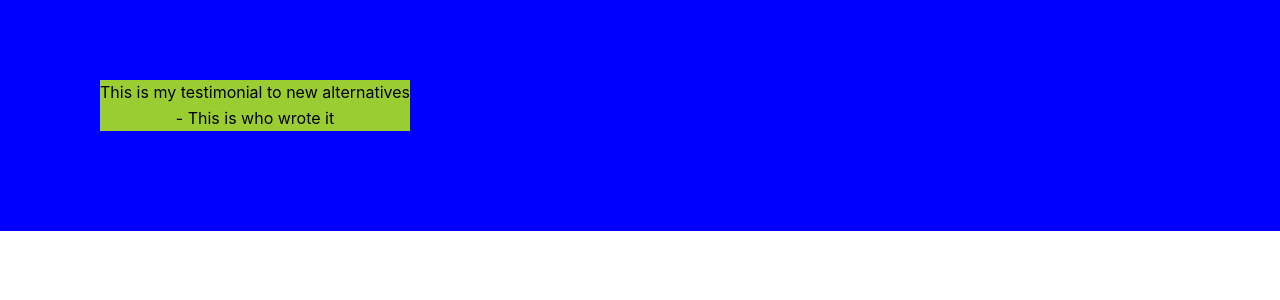
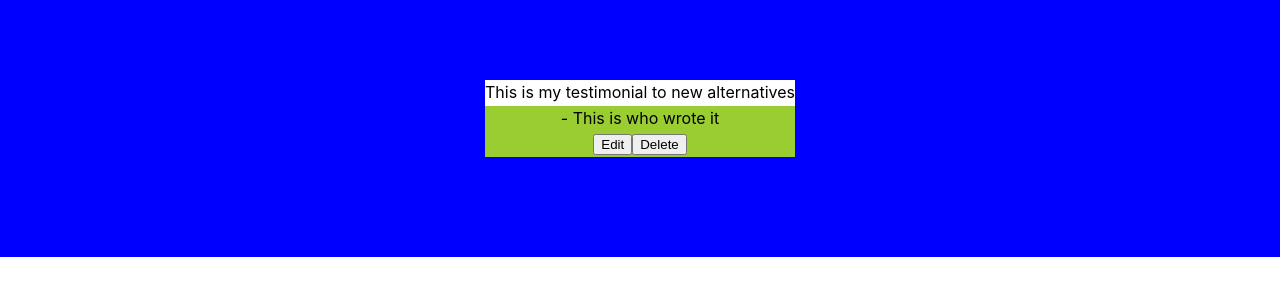
Before and after one commit to chrisratsimba123/new-alternatives-app, a React (Create React App) app in the folder client/: page /detail-testimonial/1 in a window 1280 px wide. Shown: the top 300 px of the page. Built offline with nearby package versions, Linux system fonts and the light colour scheme.

Commit message:
centered - added edit and delete buttons

```diff
--- a/client/src/Screens/TestimonialDetail/TestimonialDetail.css
+++ b/client/src/Screens/TestimonialDetail/TestimonialDetail.css
@@ -5,6 +5,7 @@
     padding: 100px;
     padding-top: 80px;
     background-color: blue;
+    justify-content: center;
 }
 
 .testimonial{
@@ -13,6 +14,6 @@
     line-height: 1.6;
     background-color:yellowgreen
 }
-.testimonial h2{
+.content{
     background-color: white;
 }
--- a/client/src/Screens/TestimonialDetail/TestimonialDetail.jsx
+++ b/client/src/Screens/TestimonialDetail/TestimonialDetail.jsx
@@ -8,6 +8,10 @@ const TestimonialDetail = () => {
             <div className="testimonial">
                 <div className="content">This is my testimonial to new alternatives</div>
                 <div className="author">- This is who wrote it</div>
+                <div className="button-container">
+                    <button className="button-edit">Edit</button>
+                    <button className="button-delete">Delete</button>
+                </div>
             </div>
         </div>
 
```
